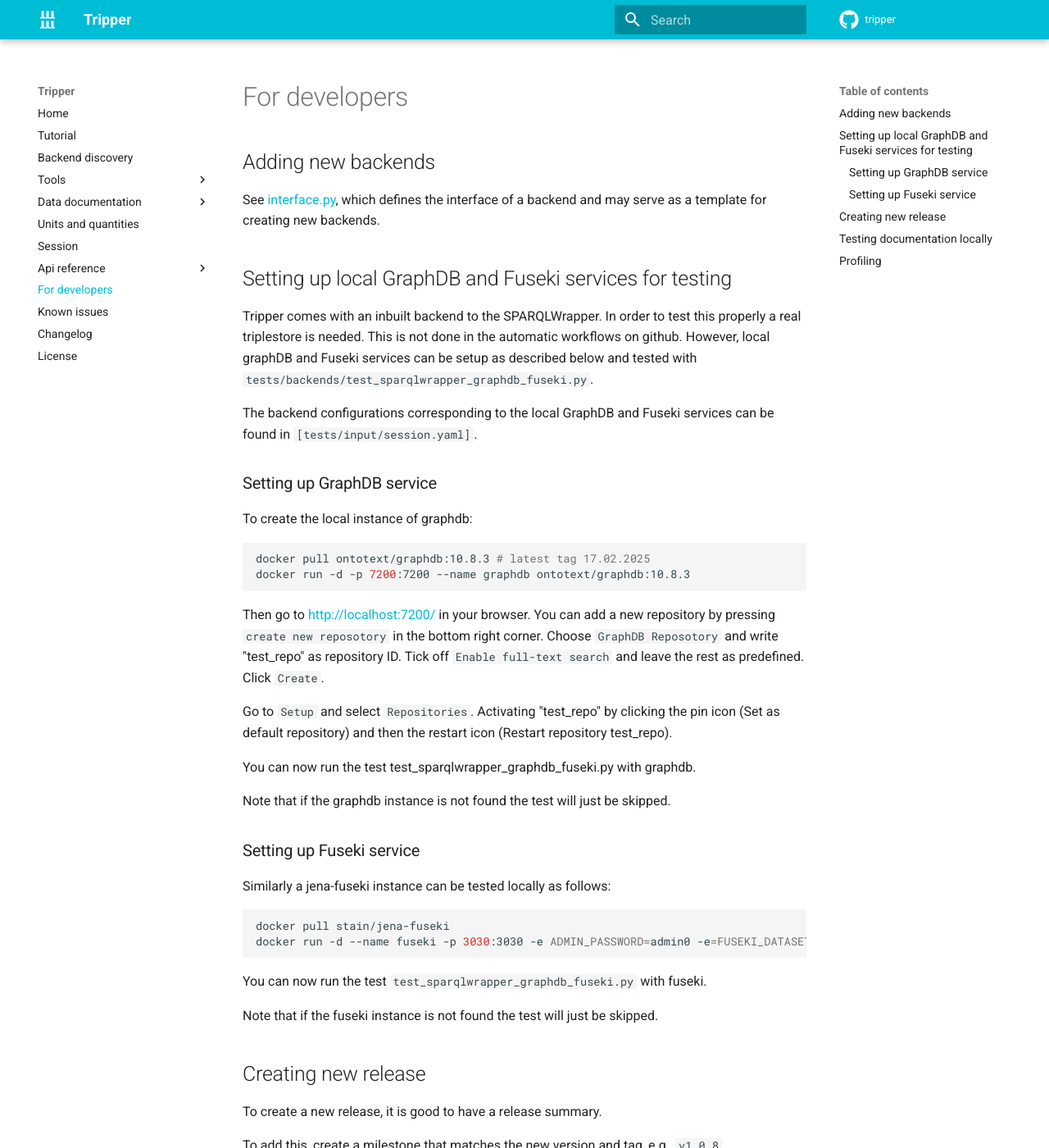
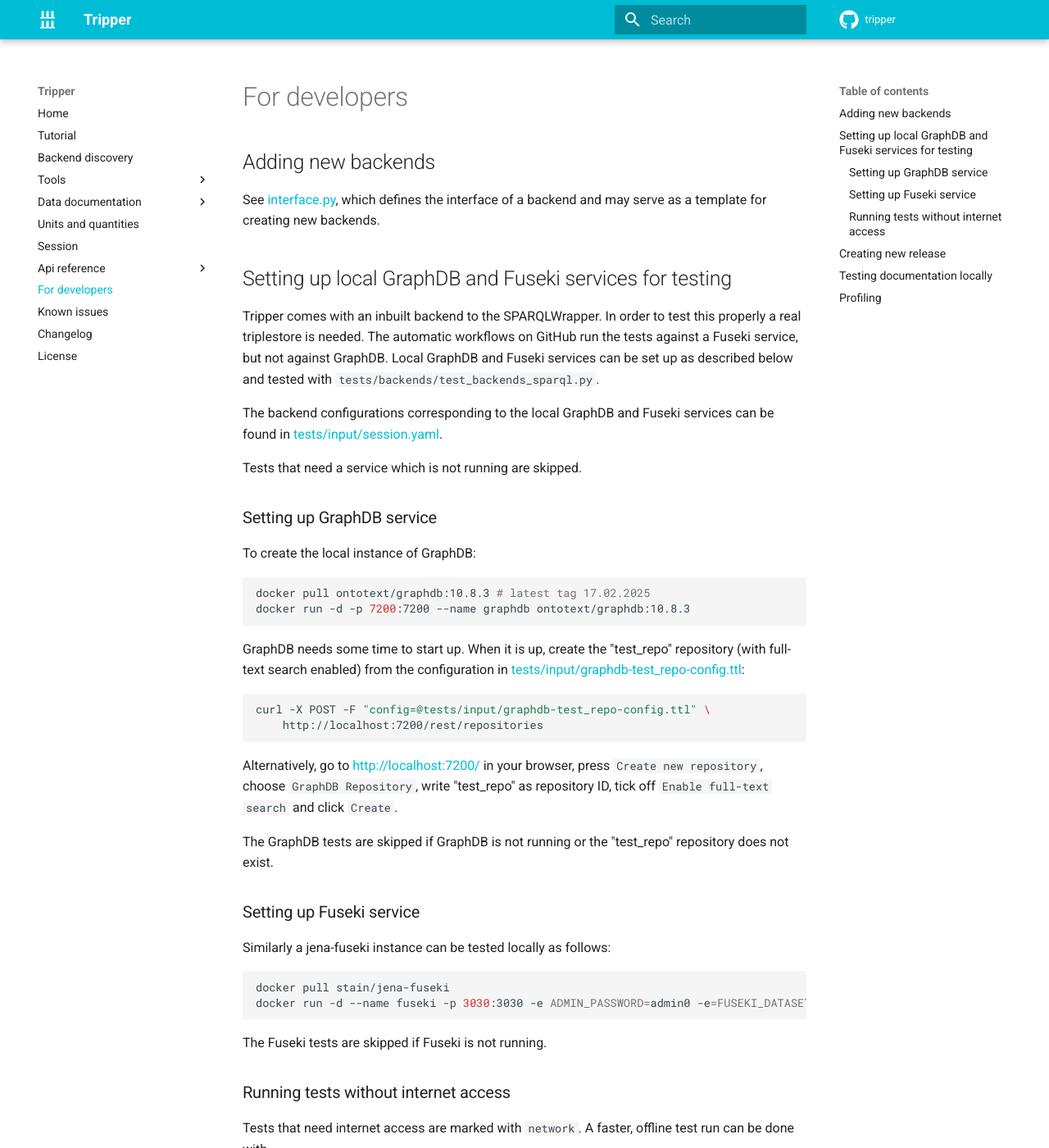
Before and after one commit to EMMC-ASBL/tripper, an MkDocs documentation site: the page built from docs/developers.md, in a window 1280 px wide and 1400 px high. Shown: the whole window at 82% size. Built offline with MkDocs 1.6.1 and Material for MkDocs 9.7.7, drawn with Linux system fonts in a browser that asks for light colours; comment, search, counter and statistics services are not loaded; the version menu is left out; some of the changed text lies outside the part shown.

Commit message:
Skip GraphDB tests if test_repo is missing; update developer docs
- graphdb_available now checks that the "test_repo" repository exists,
  so a GraphDB without it skips the tests instead of failing them.
- Add tests/input/graphdb-test_repo-config.ttl and document how to
  create the repository with a single curl command.
- Fix outdated test file name in docs/developers.md, note that CI runs
  against Fuseki, and document `pytest -m "not network"`.

Co-Authored-By: Claude Opus 5.5 <noreply@anthropic.com>

````diff
--- a/docs/developers.md
+++ b/docs/developers.md
@@ -7,34 +7,40 @@ See [interface.py], which defines the interface of a backend and may serve as a
 
 ## Setting up local GraphDB and Fuseki services for testing
 Tripper comes with an inbuilt backend to the SPARQLWrapper. In order
-to test this properly a real triplestore is needed. This is not done in the
-automatic workflows on github. However, local graphDB and Fuseki services
-can be setup as described below and tested with
-`tests/backends/test_sparqlwrapper_graphdb_fuseki.py`.
+to test this properly a real triplestore is needed. The automatic
+workflows on GitHub run the tests against a Fuseki service, but not
+against GraphDB. Local GraphDB and Fuseki services can be set up as
+described below and tested with `tests/backends/test_backends_sparql.py`.
 
 The backend configurations corresponding to the local GraphDB and Fuseki services
-can be found in `[tests/input/session.yaml]`.
+can be found in [tests/input/session.yaml].
+
+Tests that need a service which is not running are skipped.
 
 
 ### Setting up GraphDB service
-To create the local instance of graphdb:
+To create the local instance of GraphDB:
 ```bash
 docker pull ontotext/graphdb:10.8.3 # latest tag 17.02.2025
 docker run -d -p 7200:7200 --name graphdb ontotext/graphdb:10.8.3
 ```
 
-Then go to [http://localhost:7200/](http://localhost:7200/) in your browser.
-You can add a new repository by pressing `create new reposotory` in the bottom right corner.
-Choose `GraphDB Reposotory` and write "test_repo" as repository ID.
-Tick off `Enable full-text search` and leave the rest as predefined.
-Click `Create`.
+GraphDB needs some time to start up.
+When it is up, create the "test_repo" repository (with full-text search
+enabled) from the configuration in [tests/input/graphdb-test_repo-config.ttl]:
 
-Go to `Setup` and select `Repositories`.
-Activating "test_repo" by clicking the pin icon (Set as default repository) and then the restart icon (Restart repository test_repo).
+```bash
+curl -X POST -F "config=@tests/input/graphdb-test_repo-config.ttl" \
+    http://localhost:7200/rest/repositories
+```
 
-You can now run the test test_sparqlwrapper_graphdb_fuseki.py with graphdb.
+Alternatively, go to [http://localhost:7200/](http://localhost:7200/) in your
+browser, press `Create new repository`, choose `GraphDB Repository`, write
+"test_repo" as repository ID, tick off `Enable full-text search` and click
+`Create`.
 
-Note that if the graphdb instance is not found the test will just be skipped.
+The GraphDB tests are skipped if GraphDB is not running or the "test_repo"
+repository does not exist.
 
 
 ### Setting up Fuseki service
@@ -45,9 +51,16 @@ docker pull stain/jena-fuseki
 docker run -d --name fuseki -p 3030:3030 -e ADMIN_PASSWORD=admin0 -e=FUSEKI_DATASET_1=test_repo stain/jena-fuseki
 ```
 
-You can now run the test `test_sparqlwrapper_graphdb_fuseki.py` with fuseki.
+The Fuseki tests are skipped if Fuseki is not running.
 
-Note that if the fuseki instance is not found the test will just be skipped.
+
+### Running tests without internet access
+Tests that need internet access are marked with `network`.
+A faster, offline test run can be done with
+
+```bash
+pytest -m "not network"
+```
 
 
 
@@ -100,4 +113,5 @@ See https://pypi.org/project/pytest-profiling/ for more information.
 
 [interface.py]: https://github.com/EMMC-ASBL/tripper/blob/master/tripper/interface.py
 [mkdocs]: https://www.mkdocs.org/
-[tests/input/session.yaml]: https://github.com/EMMC-ASBL/tripper/blob/master/tests/input/session.yaml)
+[tests/input/session.yaml]: https://github.com/EMMC-ASBL/tripper/blob/master/tests/input/session.yaml
+[tests/input/graphdb-test_repo-config.ttl]: https://github.com/EMMC-ASBL/tripper/blob/master/tests/input/graphdb-test_repo-config.ttl
````
Also changed, not shown: 3 other files.
